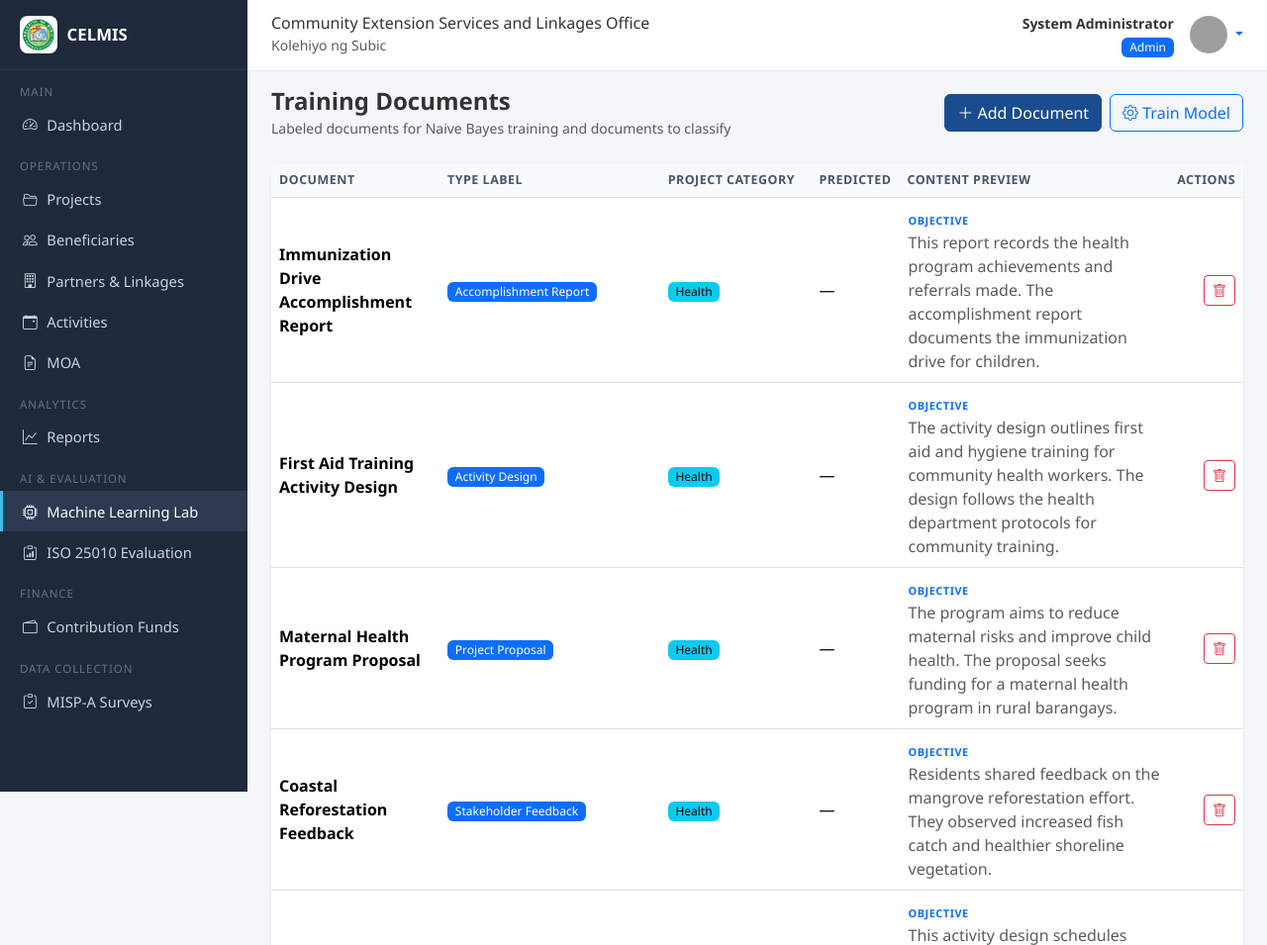
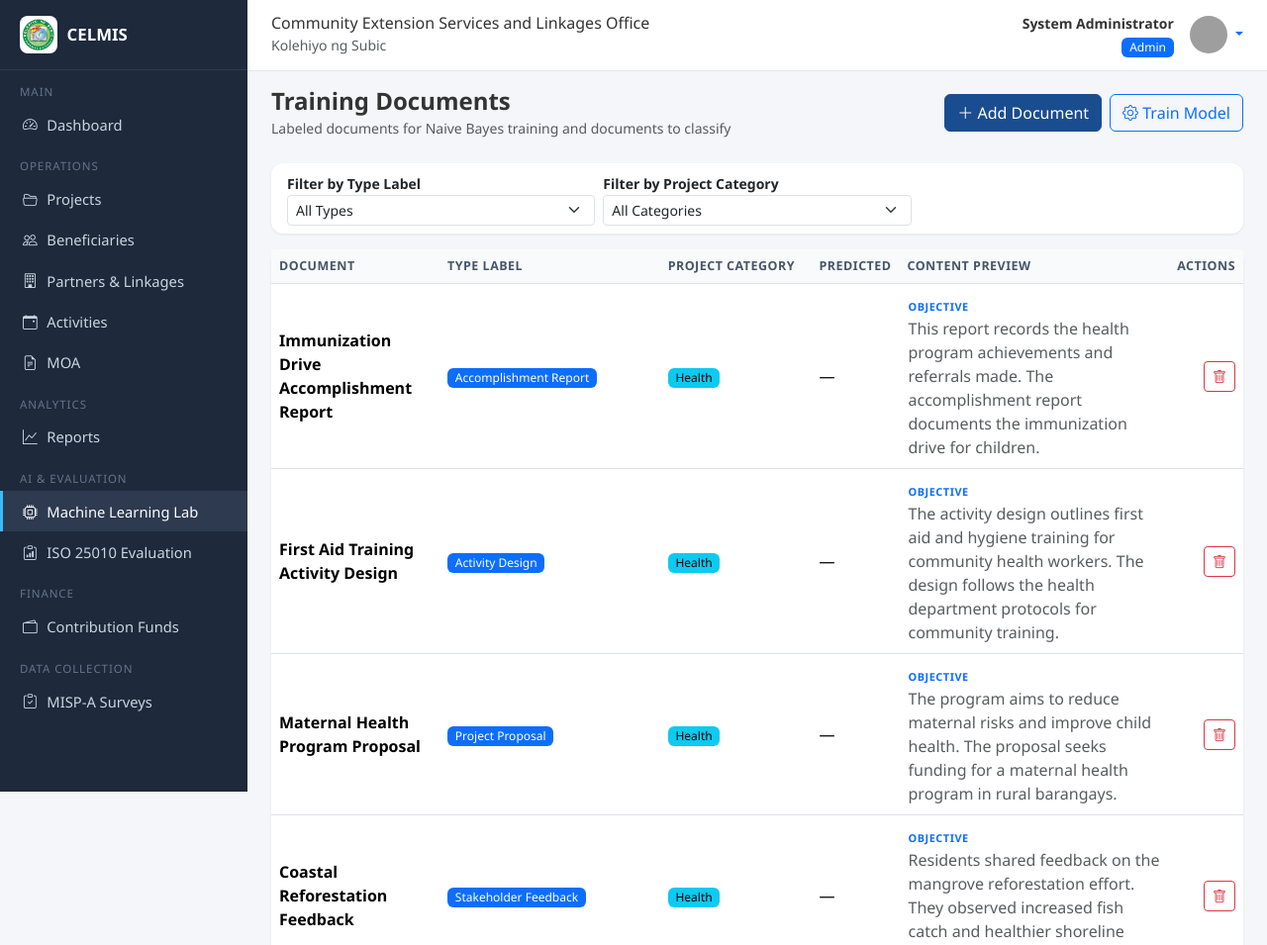
Before and after one commit to armagedon32/Community_Extension, a Flask app: page /ml/documents in a window 1280 px wide. Shown: the top 955 px of the page at 99% size. Run offline with Flask 3, Linux system fonts and the light colour scheme; a user stored in the database is signed in; grey boxes are pictures that could not be loaded.

Commit message:
Add Type Label and Project Category filter dropdowns to the ML documents list

```diff
--- a/app/routes/ml.py
+++ b/app/routes/ml.py
@@ -78,7 +78,23 @@ def _delete_doc_file(filename):
 @login_required
 def list_documents():
     _scan_unclassified()
-    documents = Document.query.order_by(Document.created_at.desc()).all()
+
+    from sqlalchemy import or_
+
+    type_filter = (request.args.get("type") or "").strip()
+    domain_filter = (request.args.get("domain") or "").strip()
+
+    query = Document.query
+    if type_filter:
+        query = query.filter(
+            or_(Document.category == type_filter, Document.predicted_category == type_filter)
+        )
+    if domain_filter:
+        query = query.filter(
+            or_(Document.domain == domain_filter, Document.predicted_domain == domain_filter)
+        )
+
+    documents = query.order_by(Document.created_at.desc()).all()
 
     from app.ml.engine import extract_objective
     objectives = {
@@ -89,6 +105,8 @@ def list_documents():
         "ml/documents.html",
         documents=documents,
         objectives=objectives,
+        type_filter=type_filter,
+        domain_filter=domain_filter,
         DOCUMENT_CATEGORIES=DOCUMENT_CATEGORIES,
         PROJECT_CATEGORIES=PROJECT_CATEGORIES,
     )
--- a/app/templates/ml/documents.html
+++ b/app/templates/ml/documents.html
@@ -12,6 +12,36 @@
             <form method="POST" action="{{ url_for('ml.train_model') }}">
                 <button type="submit" class="btn btn-outline-primary"><i class="bi bi-gear"></i> Train Model</button>
             </form>
+        </div>
+    </div>
+
+    <div class="card mb-3">
+        <div class="card-body py-2">
+            <div class="row g-2 align-items-center">
+                <div class="col-md-4">
+                    <label class="form-label mb-0 small fw-semibold">Filter by Type Label</label>
+                    <select class="form-select form-select-sm" onchange="filterDocs(this, 'type')">
+                        <option value="">All Types</option>
+                        {% for c in DOCUMENT_CATEGORIES %}
+                        <option value="{{ c }}" {% if type_filter == c %}selected{% endif %}>{{ c }}</option>
+                        {% endfor %}
+                    </select>
+                </div>
+                <div class="col-md-4">
+                    <label class="form-label mb-0 small fw-semibold">Filter by Project Category</label>
+                    <select class="form-select form-select-sm" onchange="filterDocs(this, 'domain')">
+                        <option value="">All Categories</option>
+                        {% for c in PROJECT_CATEGORIES %}
+                        <option value="{{ c }}" {% if domain_filter == c %}selected{% endif %}>{{ c }}</option>
+                        {% endfor %}
+                    </select>
+                </div>
+                <div class="col-md-4 d-flex align-items-end justify-content-end">
+                    {% if type_filter or domain_filter %}
+                    <a href="{{ url_for('ml.list_documents') }}" class="btn btn-sm btn-outline-secondary"><i class="bi bi-x-circle"></i> Clear Filters</a>
+                    {% endif %}
+                </div>
+            </div>
         </div>
     </div>
 
@@ -105,4 +135,15 @@
         </div>
     </div>
 </div>
+
+{% block scripts %}
+<script>
+function filterDocs(sel, which) {
+    var params = new URLSearchParams(window.location.search);
+    if (sel.value) { params.set(which, sel.value); } else { params.delete(which); }
+    var qs = params.toString();
+    window.location = window.location.pathname + (qs ? '?' + qs : '');
+}
+</script>
 {% endblock %}
+{% endblock %}
```
Lines whose indentation alone changed are shown as unchanged.
